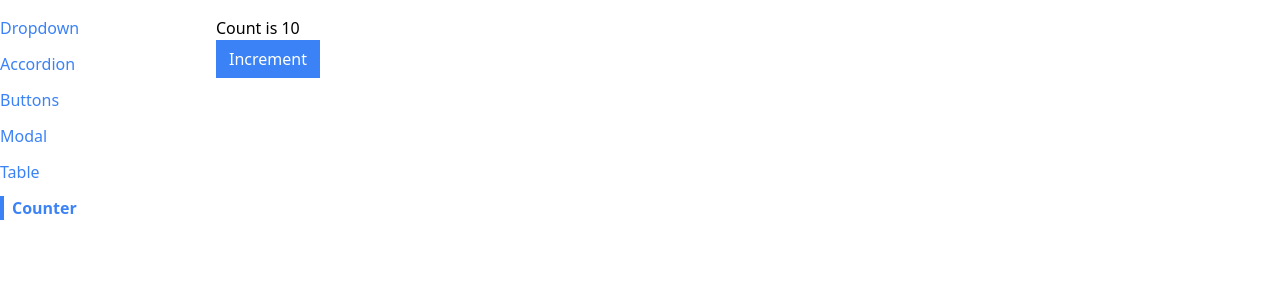
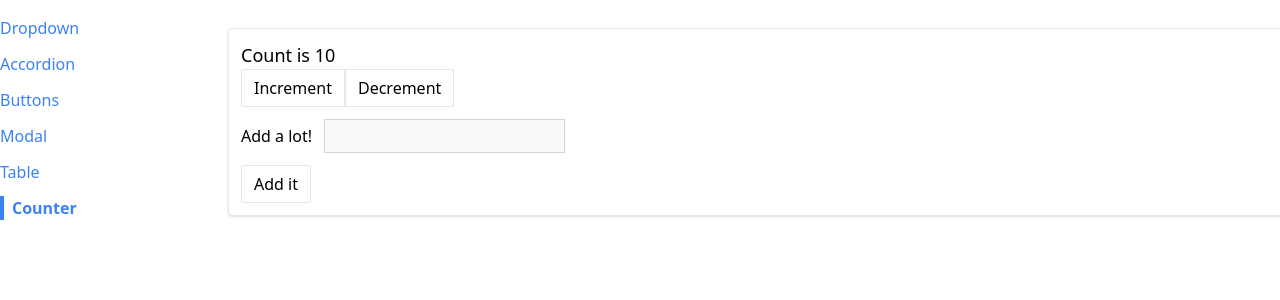
Before and after one commit to jrexiti/comps, a React (Create React App) app: page /counter in a window 1280 px wide. Shown: the top 300 px of the page. Built offline with nearby package versions, Linux system fonts and the light colour scheme.

Commit message:
added couter UI

```diff
--- a/src/pages/CounterPage.js
+++ b/src/pages/CounterPage.js
@@ -1,15 +1,34 @@
 import Button from "../components/Button";
-import useCounter from "../hooks/use-counter";
+import { useState } from "react";
+import Panel from "../components/Panel";
 
 function CounterPage({ initialCount }) {
-  const { count, increment } = useCounter(initialCount);
+  const [count, setCount] = useState(initialCount);
+
+  const increment = () => {
+    setCount(count + 1);
+  };
+
+  const decrement = () => {
+    setCount(count - 1);
+  };
+
   return (
-    <div>
-      <h1>Count is {count}</h1>
-      <Button onClick={increment} primary>
-        Increment
-      </Button>
-    </div>
+    <Panel className="m-3">
+      <h1 className="text-lg">Count is {count}</h1>
+      <div className="flex felx-row">
+        <Button onClick={increment}>Increment</Button>
+        <Button onClick={decrement}>Decrement</Button>
+      </div>
+      <form>
+        <label>Add a lot!</label>
+        <input
+          type="number"
+          className="p-1 m-3 bg-gray-50 border border-gray-300"
+        />
+        <Button>Add it</Button>
+      </form>
+    </Panel>
   );
 }
 
```
